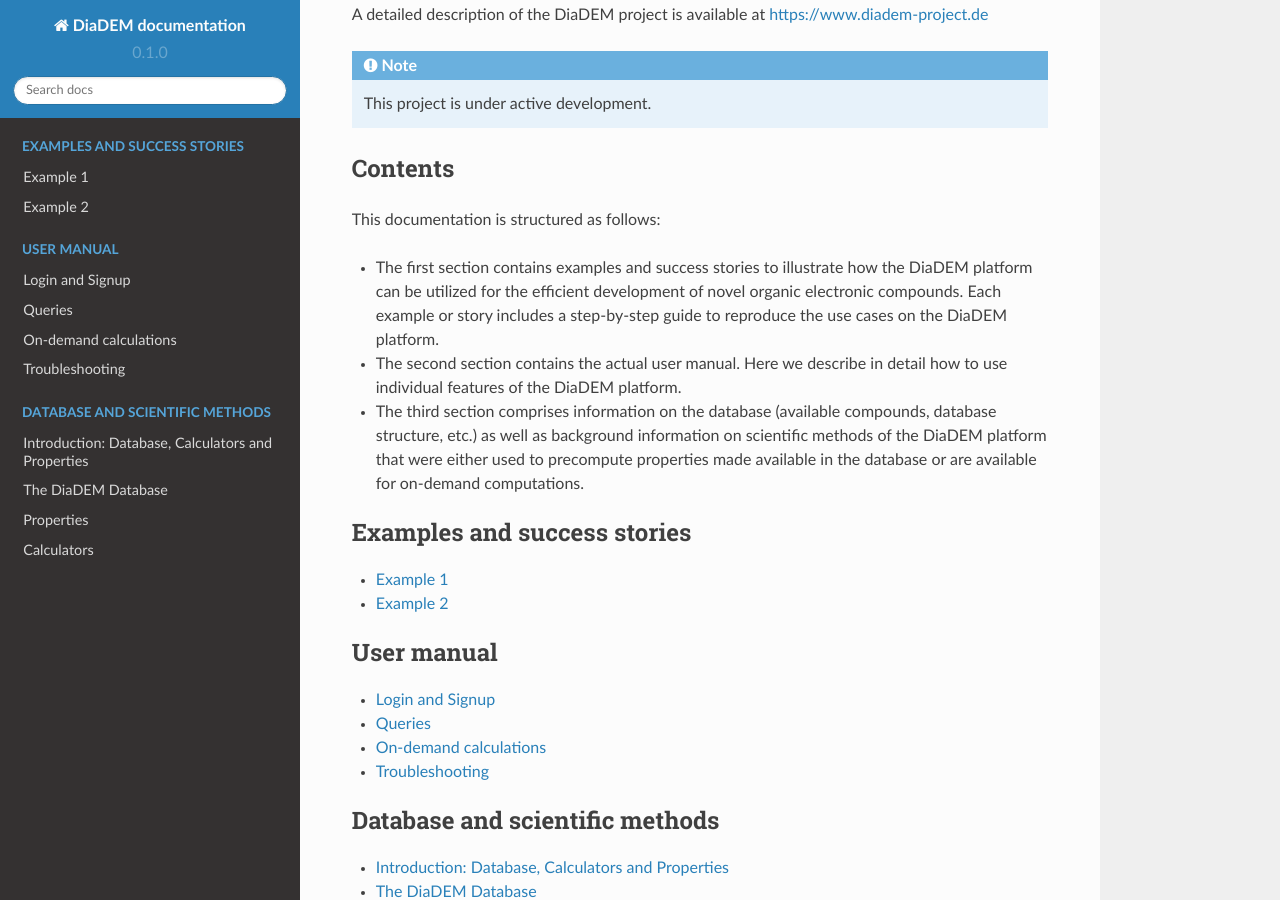
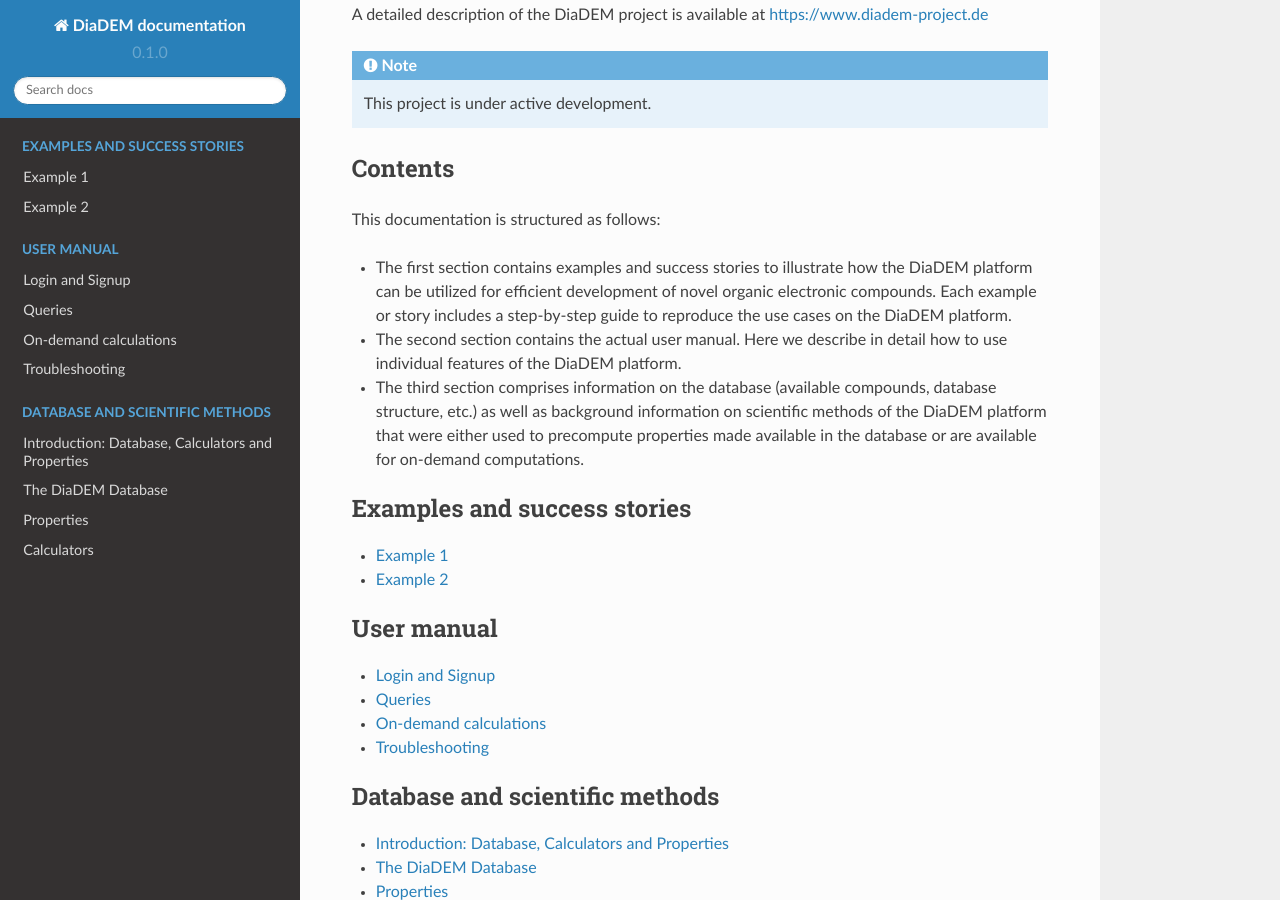
Before and after one commit to diadem-platform/diadem-docs, a Sphinx documentation site: the page built from docs/source/index.rst, in a window 1280 px wide and 900 px high, scrolled down 373 px. Built offline with Sphinx 7.4.7 and the Read the Docs theme 2.0.0, drawn with Linux system fonts in a browser that asks for light colours.

```diff
--- a/docs/source/index.rst
+++ b/docs/source/index.rst
@@ -23,7 +23,7 @@ Contents
 
 This documentation is structured as follows:
 
-- The first section contains examples and success stories to illustrate how the DiaDEM platform can be utilized for the efficient development of novel organic electronic compounds. Each example or story includes a step-by-step guide to reproduce the use cases on the DiaDEM platform.
+- The first section contains examples and success stories to illustrate how the DiaDEM platform can be utilized for efficient development of novel organic electronic compounds. Each example or story includes a step-by-step guide to reproduce the use cases on the DiaDEM platform.
 - The second section contains the actual user manual. Here we describe in detail how to use individual features of the DiaDEM platform.
 - The third section comprises information on the database (available compounds, database structure, etc.) as well as background information on scientific methods of the DiaDEM platform that were either used to precompute properties made available in the database or are available for on-demand computations.
 
```
